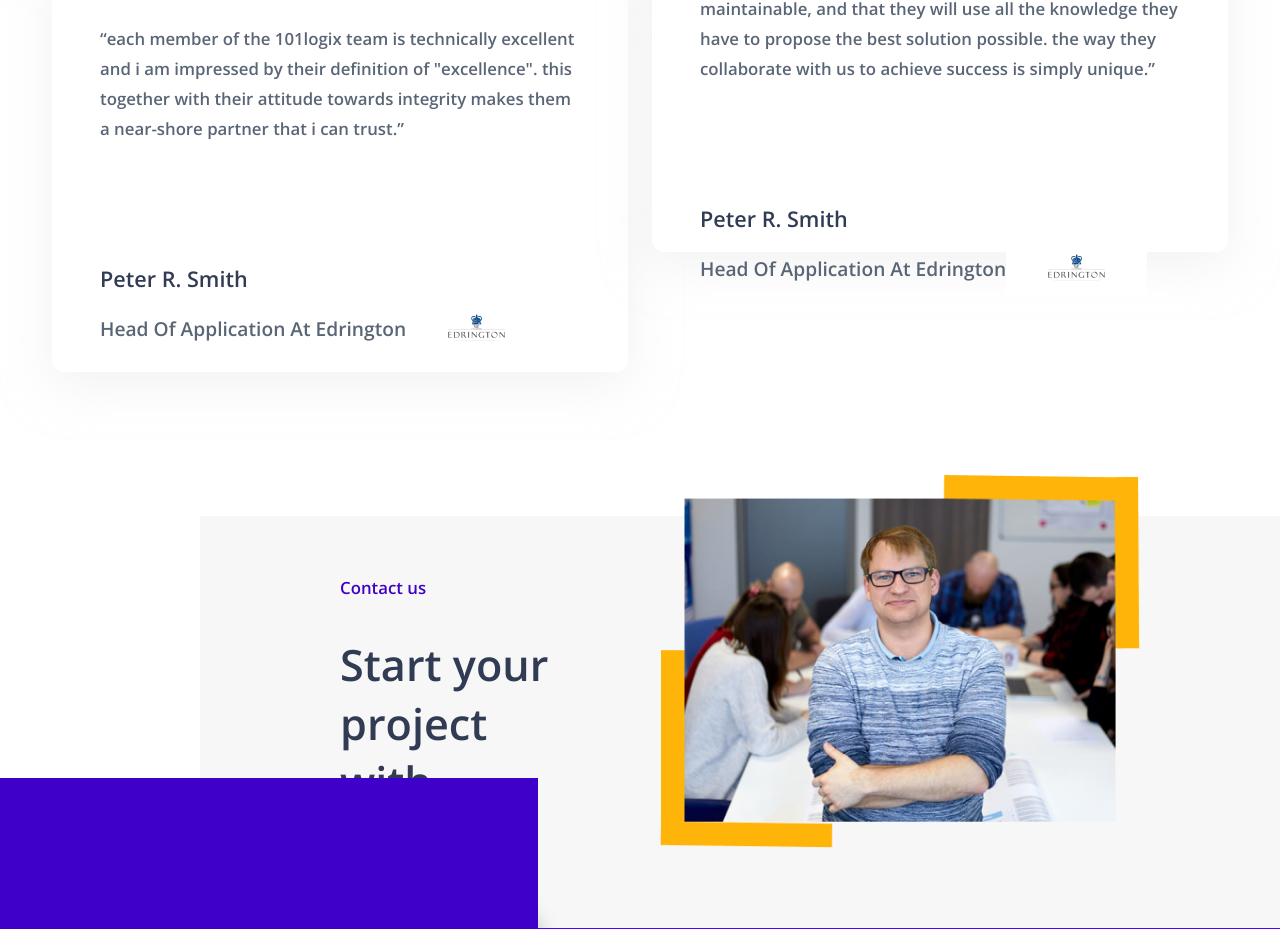
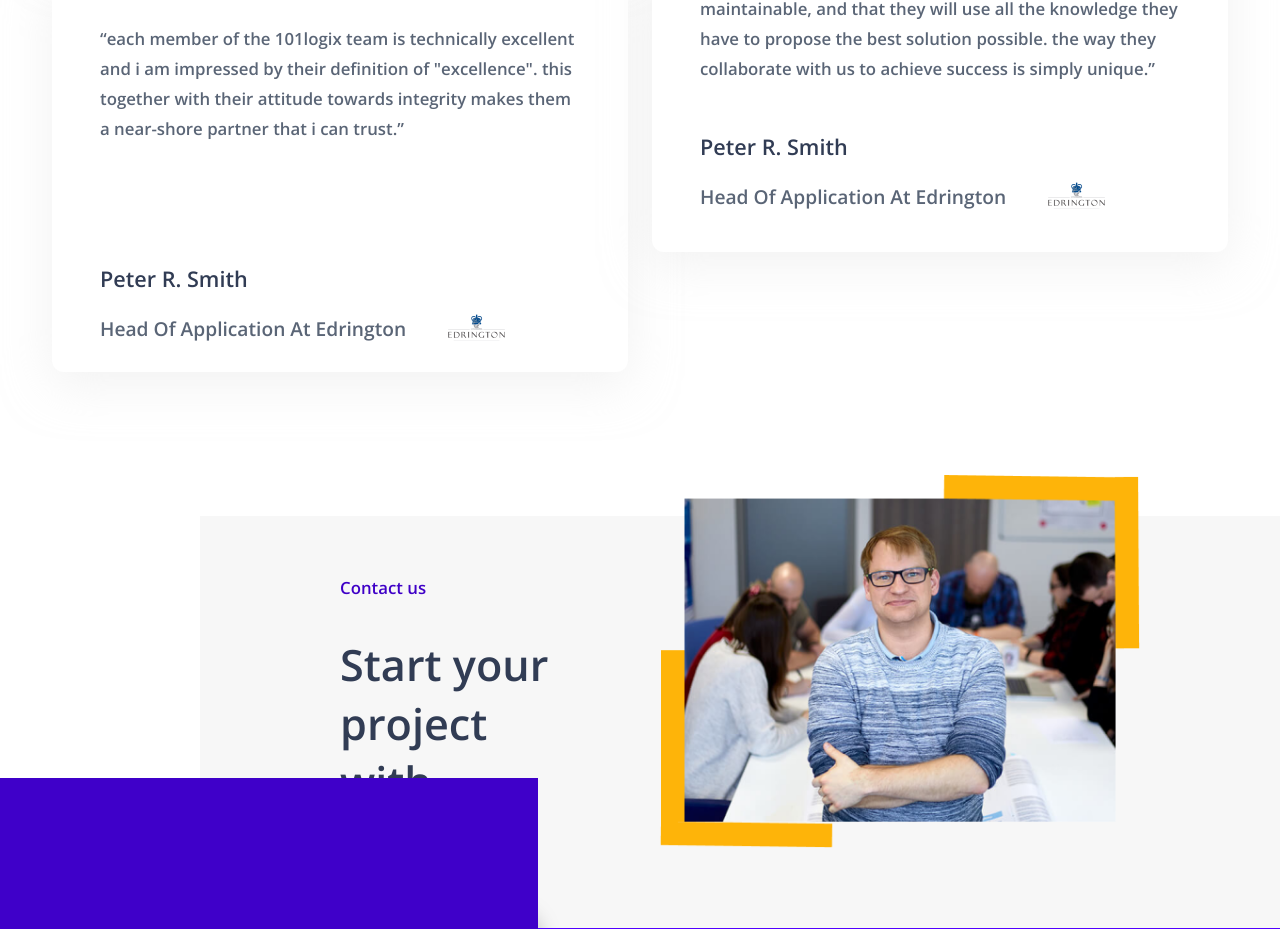
Before and after one commit to learnwithcode/CMS-DJANGO-REACT, a React (Create React App) app: page /about in a window 1280 px wide. Shown: the part 3279-4208 px from the top of the page. Built offline with nearby package versions, Linux system fonts and the light colour scheme.

Commit message:
correction

```diff
--- a/src/component/layout/testimonial.js
+++ b/src/component/layout/testimonial.js
@@ -30,7 +30,7 @@ function testimonials() {
 
                     <div className='section-testimonial__box--2'>
                         <p className='para--grey'>“Why we’ve been working with 101logix since 2013? Because they build a relationship that’s based on trust. Over the years they’ve proven that their delivery is fast and stable. On one hand – they have a high retention rate of people working on our projects and for those who change, they manage the knowledge transfer really well. On the other hand – they can ramp up and provide the skills necessary to get things done. We can trust that Objectivity will always deliver technology that’s secure and maintainable, and that they will use all the knowledge they have to propose the best solution possible. The way they collaborate with us to achieve success is simply unique.”</p>
-                        <h3 className='title-text u-mar-top-lar'>Peter R. Smith</h3>
+                        <h3 className='title-text u-mar-top-med'>Peter R. Smith</h3>
                         <h3 className='title-text-grey u-mar-top-small'>Head of application at Edrington</h3>
                         <img src={require('../../static/images/client-logo.png')} alt='Logo' className='section-testimonial--img'/>
                     </div>
```
